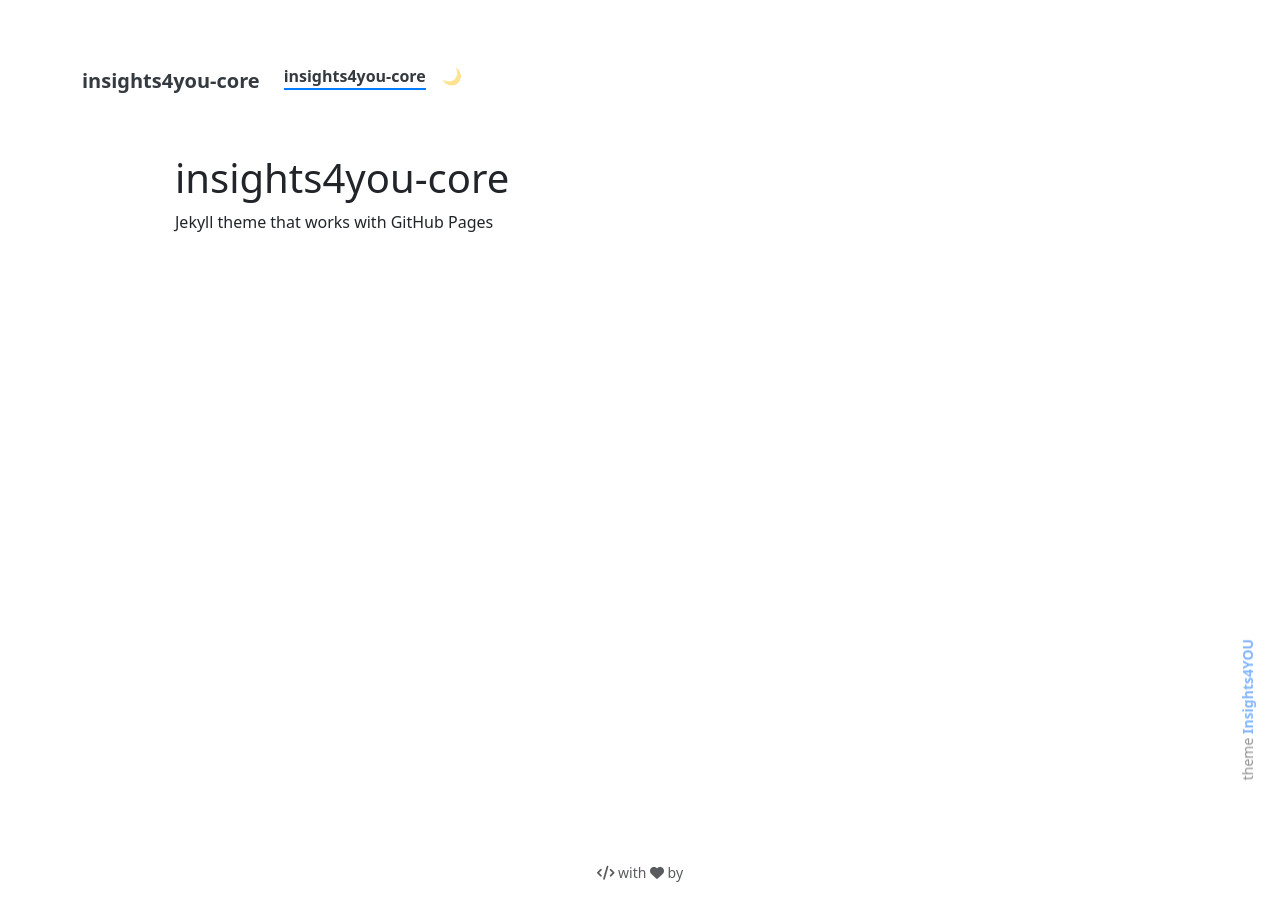
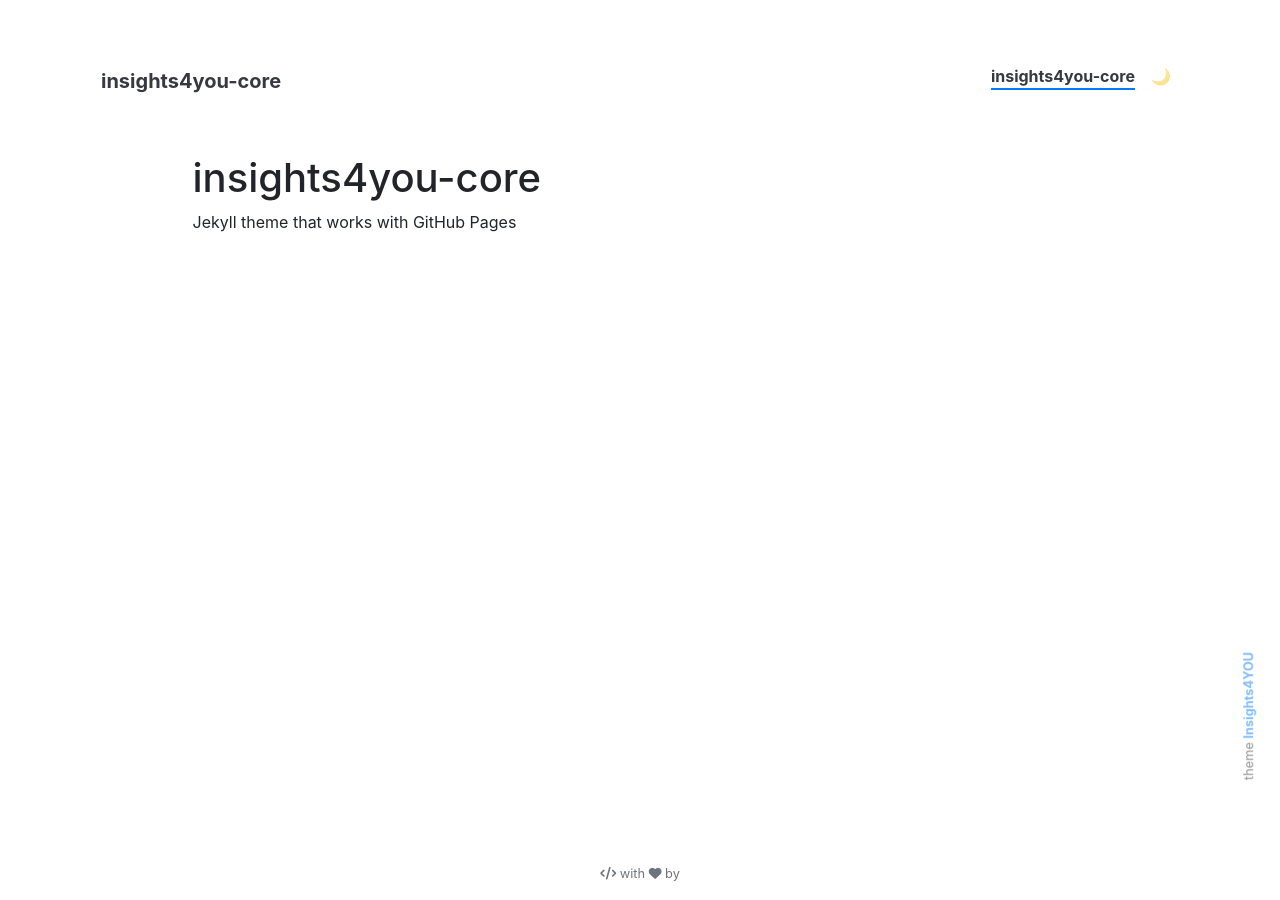
Before and after one commit to marciopaiva/insights4you-core, a Jekyll site: the page built from README.md, in a window 1280 px wide. Built offline with Jekyll 4.4.1, drawn with Linux system fonts in a browser that asks for light colours; our own code applies the rules of GitHub Pages for plain Markdown files.

Commit message:
Update .gitignore, fix HTML entities in search button, and downgrade Bootstrap version

```diff
--- a/_includes/blog/search.html
+++ b/_includes/blog/search.html
@@ -7,7 +7,7 @@
       <i class="fas fa-search"></i>
     </span>
   </div>
-  <button class="btn btn-outline-primary ml-1" onclick="location.href = '{{ '/blog/tags' | relative_url }}';">
+  <button class="btn btn-outline-primary ml-1" onclick="location.href = '{{ &quot;/blog/tags&quot; | relative_url }}';">
     <i class="fas fa-tags"></i>
   </button>
 </div>
@@ -20,6 +20,6 @@
         resultsContainer: document.getElementById('results-container'),
         searchResultTemplate: '<a href="{url}" class="list-group-item list-group-item-action">{title}</a>',
         noResultsText: '<li class="list-group-item list-group-item-action disabled">No results found</li>',
-        json: '{{ '/search.json' | relative_url }}'
+        json: "{{ '/search.json' | relative_url }}"
       })
 </script>
--- a/_includes/head.html
+++ b/_includes/head.html
@@ -45,7 +45,7 @@
 
   <!-- Stylesheets -->
   <link rel="stylesheet" href="{{ '/assets/css/style.css' | relative_url }}">
-  <link rel="stylesheet" href="https://cdn.jsdelivr.net/npm/bootstrap@5.3.2/dist/css/bootstrap.min.css" crossorigin="anonymous">
+  <link rel="stylesheet" href="https://cdn.jsdelivr.net/npm/bootstrap@4.6.0/dist/css/bootstrap.min.css" crossorigin="anonymous">
   <link rel="stylesheet" href="https://cdnjs.cloudflare.com/ajax/libs/animate.css/3.7.0/animate.css" crossorigin="anonymous">
   <link rel="stylesheet" href="https://use.fontawesome.com/releases/v6.7.1/css/all.css" crossorigin="anonymous">
 
```
Also changed, not shown: 1 other file.
